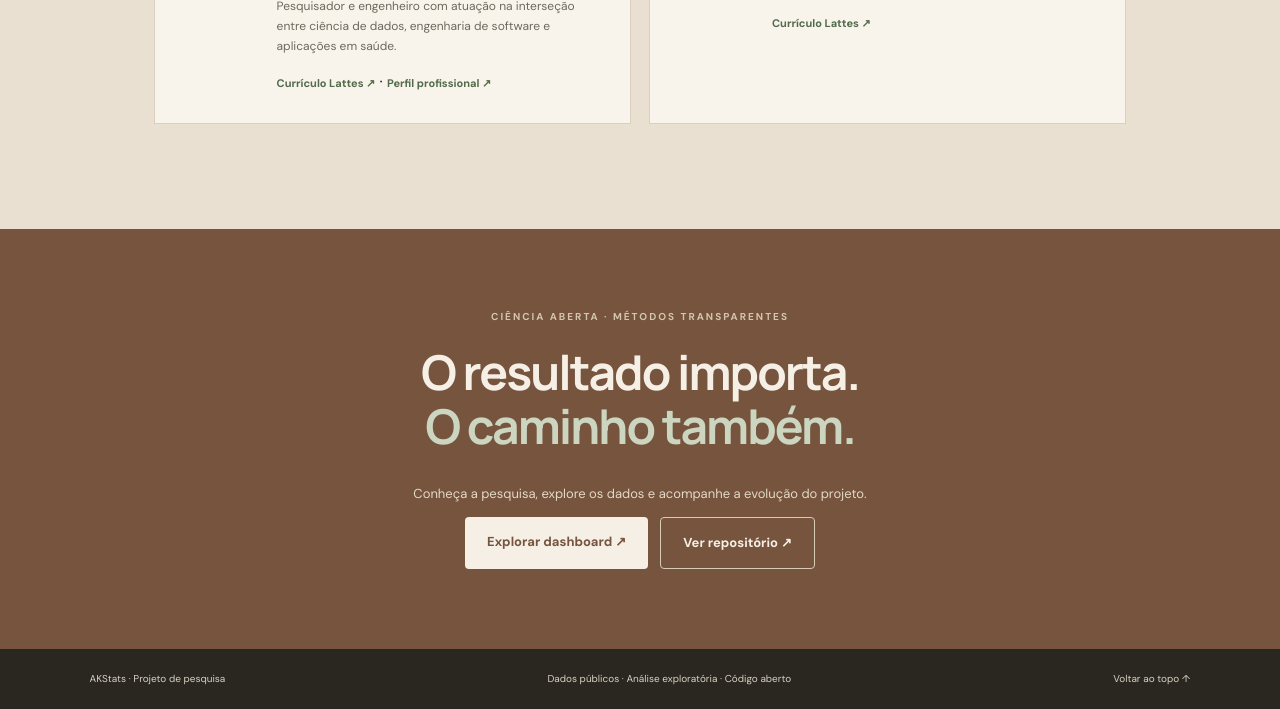
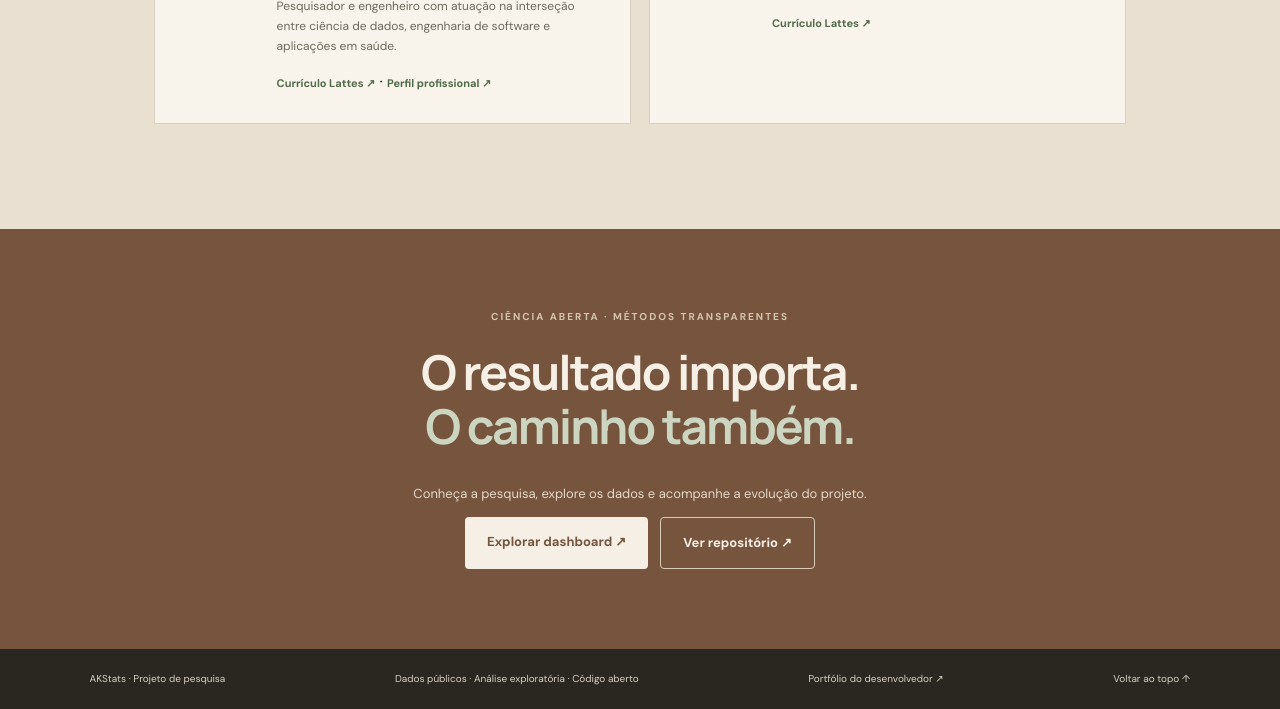
Before and after one commit to iamdatagabs/akstats, a plain HTML site: page docs/index.html in a window 1280 px wide. Shown: the part 3910-4619 px from the top of the page. Drawn offline with Linux system fonts and the light colour scheme.

Commit message:
Add portfolio navigation to published project page

```diff
--- a/docs/index.html
+++ b/docs/index.html
@@ -19,4 +19,4 @@
 <section class="dashboard-teaser"><div class="teaser-art"><div class="teaser-window"><div class="window-top"><i></i><i></i><i></i><span>AKStats / data explorer</span></div><div class="window-kpis"><b>MAF<small>frequência alélica</small></b><b>ΔMAF<small>diferença mediana</small></b><b>ARID2 × MAPK<small>coocorrência</small></b></div><div class="fake-chart"><span style="height:34%"></span><span style="height:58%"></span><span style="height:46%"></span><span style="height:78%"></span><span style="height:62%"></span><span style="height:88%"></span><span style="height:54%"></span><span style="height:70%"></span><span style="height:42%"></span></div><div class="window-bottom"><span>FILTRAR · COMPARAR · EXPLORAR</span><span>↗</span></div></div></div><div class="teaser-copy"><span class="eyebrow">03 / DATA EXPLORER</span><h2>Não fique apenas na leitura.<br><em>Explore a evidência.</em></h2><p>O dashboard permite navegar pelos indicadores agregados, comparar estágios, filtrar módulos, alternar visualizações e exportar os registros exibidos.</p><a class="button primary" href="dashboard.html">Entrar no dashboard <span>↗</span></a></div></section>
 <section class="section team landing-team" id="equipe"><div class="section-kicker">04 / PESQUISADORES</div><h2>Interdisciplinaridade<br><em>em prática.</em></h2><div class="team-grid"><article class="person-card"><img class="avatar avatar-photo" src="https://raw.githubusercontent.com/iamdatagabs/akstats/main/docs/assets/team/WhatsApp%20Image%202026-11-17%20at%2010.47.03.jpeg" alt="Fotografia de Gabriel Passos de Jesus"><div><span class="role">PESQUISA · ENGENHARIA · BIOINFORMÁTICA</span><h3>Gabriel Passos de Jesus</h3><p><b>Orientador · MSc.</b> Departamento de Medicina, Universidade Estadual de Maringá (UEM), Brasil. Pesquisador e engenheiro com atuação na interseção entre ciência de dados, engenharia de software e aplicações em saúde.</p><a href="http://lattes.cnpq.br/9928924222649468" target="_blank" rel="noopener noreferrer">Currículo Lattes ↗</a> · <a href="https://www.linkedin.com/in/passosgabriel" target="_blank" rel="noopener noreferrer">Perfil profissional ↗</a></div></article><article class="person-card"><img class="avatar avatar-photo" src="assets/team/gigi_lyra.jpeg" alt="Fotografia de Giovanna Lyra"><div><span class="role">PESQUISADORA · GRADUAÇÃO EM MEDICINA</span><h3>Giovanna Lyra</h3><p>Pesquisadora vinculada ao curso de graduação em Medicina da Universidade Santo Amaro (UNISA), Brasil.</p><a href="http://lattes.cnpq.br/8496468420504604" target="_blank" rel="noopener noreferrer">Currículo Lattes ↗</a></div></article></div></section>
 <section class="closing landing-closing"><p class="eyebrow">CIÊNCIA ABERTA · MÉTODOS TRANSPARENTES</p><h2>O resultado importa.<br><em>O caminho também.</em></h2><p>Conheça a pesquisa, explore os dados e acompanhe a evolução do projeto.</p><div class="closing-actions"><a class="button light" href="dashboard.html">Explorar dashboard ↗</a><a class="button outline-light" href="https://github.com/iamdatagabs/akstats">Ver repositório ↗</a></div></section>
-</main><footer><span>AKStats · Projeto de pesquisa</span><span>Dados públicos · Análise exploratória · Código aberto</span><a href="#inicio" class="back-top">Voltar ao topo ↑</a></footer><button id="to-top" class="to-top" type="button" aria-label="Voltar ao topo">↑</button><script src="assets/landing.js"></script></body></html>
+</main><footer><span>AKStats · Projeto de pesquisa</span><span>Dados públicos · Análise exploratória · Código aberto</span><a href="https://iamdatagabs.github.io/iamdatagabs/portfolio/">Portfólio do desenvolvedor ↗</a><a href="#inicio" class="back-top">Voltar ao topo ↑</a></footer><button id="to-top" class="to-top" type="button" aria-label="Voltar ao topo">↑</button><script src="assets/landing.js"></script></body></html>
```
